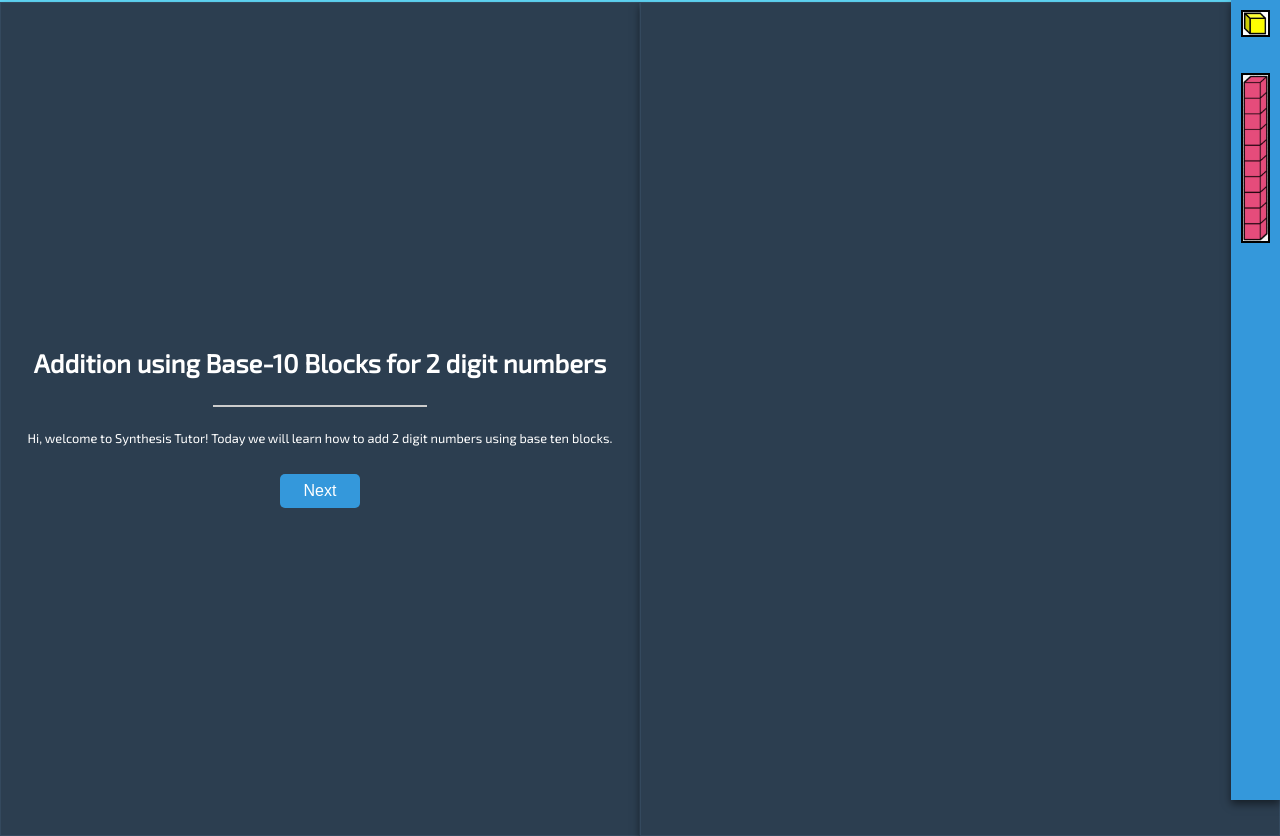
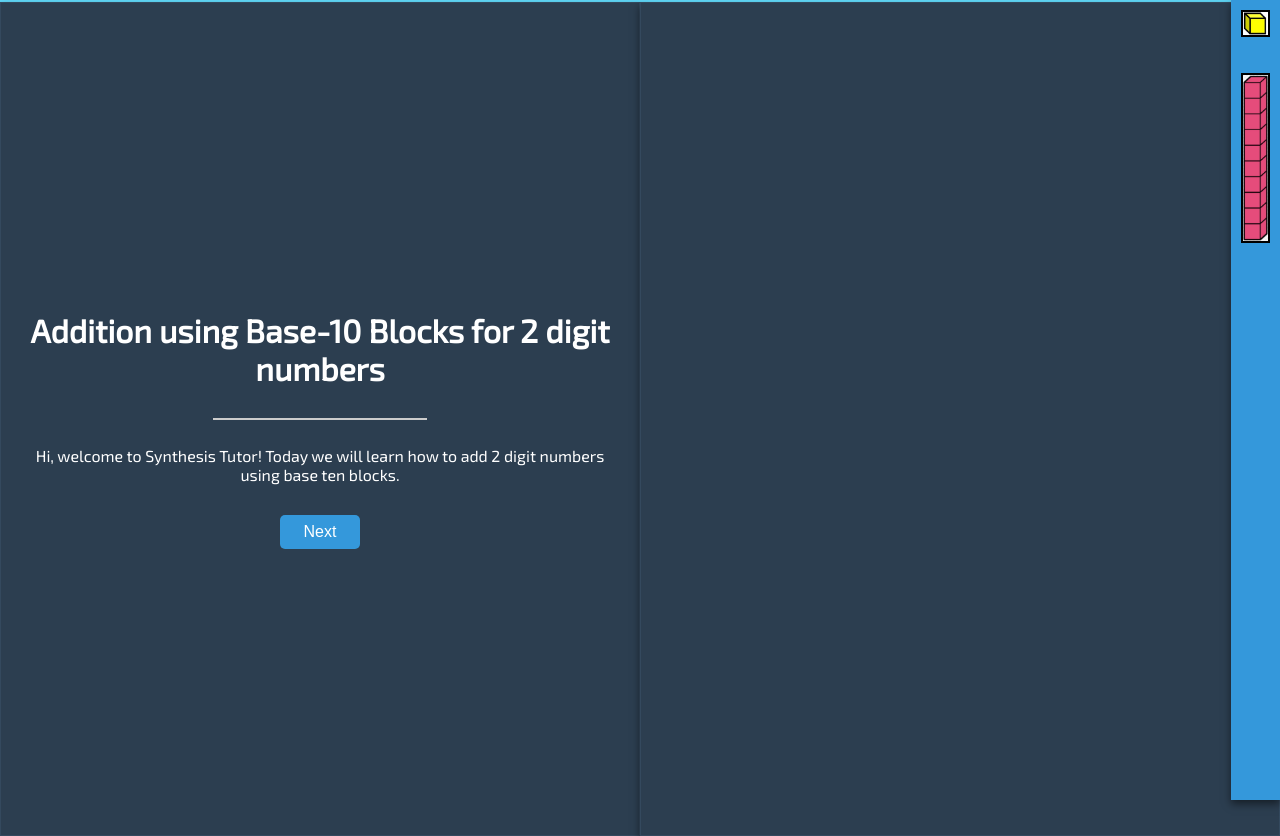
Before and after one commit to Humza23/synthesis-tutor, a React (Vite) app: page / in a window 1280 px wide. Built offline with nearby package versions, Linux system fonts and the light colour scheme; a web font is replaced by a local one.

Commit message:
font 1440px media query update

```diff
--- a/src/styles.css
+++ b/src/styles.css
@@ -152,7 +152,7 @@ input {
 /* media query */
 @media (min-width: 1024px) {
   .text-container {
-    font-size: 0.8rem;
+    font-size: 1rem;
   }
 }
 
```
